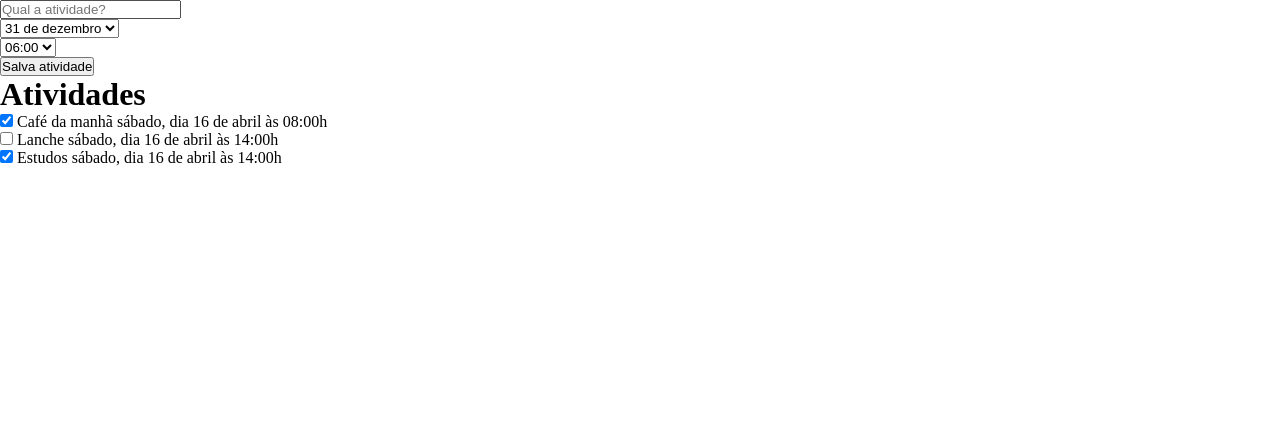
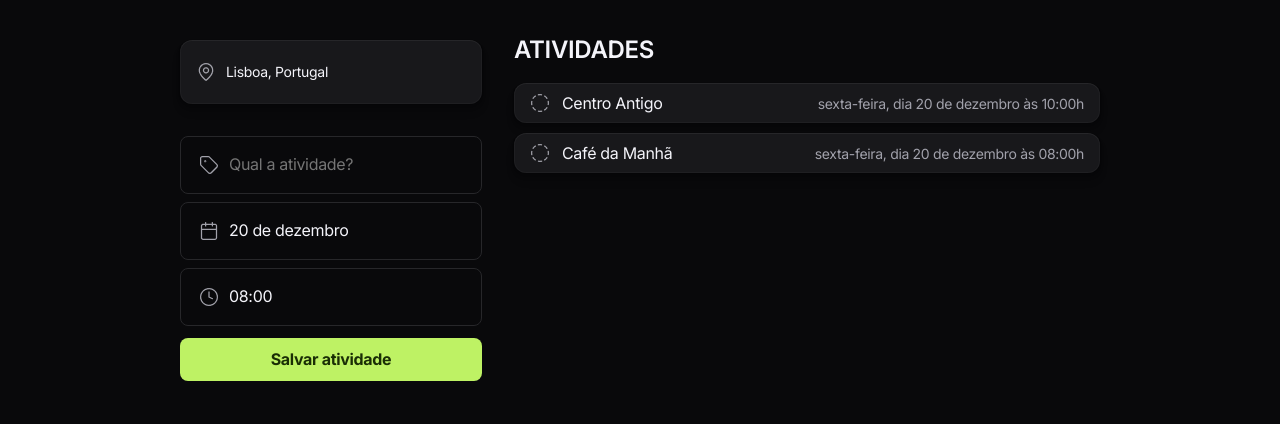
Before and after one commit to thiallymoura/app-roteiro, a plain HTML site: page index.html in a window 1280 px wide. Drawn offline with nearby package versions, Linux system fonts and the light colour scheme.

Commit message:
css + alterações no html e javascript

```diff
--- a/assets/css/style.css
+++ b/assets/css/style.css
@@ -3,3 +3,188 @@
     padding: 0;
     box-sizing: border-box;
 }
+
+body, input, select, button, option{
+    font-family: 'Inter', sans-serif;
+    background: #09090B;
+    color: #F4F4FA;
+
+    line-height: 120%;
+    letter-spacing: -0.02em;
+}
+
+
+#app{
+    padding: 40px 20px;
+    max-width: 320px;
+    margin: auto;
+}
+
+#place{
+    display: flex;
+    align-items: center;
+    gap: 10px;
+
+    padding: 22px 16px;
+
+    font-size: 14px;
+    margin-bottom: 32px;
+
+}
+
+input, select{
+    all: unset;
+}
+
+input, select, button{
+    width: 100%;
+}
+
+.fields{
+    display: grid;
+    gap: 8px;
+}
+
+.field-wrapper{
+    padding: 18px;
+    background-color: #09090B;
+    border: 1px solid #27272A;
+    border-radius: 8px;
+
+    display: flex;
+    align-items: center;
+    gap: 10px;
+}
+
+.field-wrapper:focus-within{
+    outline: 1px solid yellowgreen;
+}
+
+button{
+    margin-top: 12px;
+    padding: 12px 10px;
+    border-radius: 8px;
+    border: none;
+    background-color: #BEF264;
+
+    font-size: 16px;
+    font-weight: 700;
+    color: #1A2E05;
+
+    cursor: pointer;
+}
+
+button:hover{
+    background-color: #9CD83B;
+}
+
+.card-bg{
+   background: #18181B;
+
+    box-shadow:
+        0px 8px 8px rgba(0, 0, 0, 0.1),
+        0px 4px 4px rgba(0, 0, 0, 0.1),
+        0px 2px 2px rgba(0, 0, 0, 0.1),
+        0px 0px 0px 1px rgba(0, 0, 0, 0.1),
+        inset 0px 0px 0px 1px rgba(255, 255, 255, 0.03),
+        inset 0px 1px 0px rgba(255, 255, 255, 0.03);
+
+    border-radius: 12px;
+}
+
+main {
+    margin-top: 32px;
+}
+
+h1 {
+    text-align: center;
+    font-size: 24px;
+    font-weight: 600;
+    text-transform: uppercase;
+
+    margin-bottom: 24px;
+}
+
+section {
+    display: grid;
+    gap: 10px;
+
+}
+
+section input[type="checkbox"]{
+    height: 100%;
+    position: absolute;
+    inset: 0;
+
+}
+
+section .card-bg{
+    position: relative;
+    padding: 10px 16px;
+
+    display: flex;
+    align-items: center;
+    justify-content: space-between;
+
+}
+
+section .card-bg:has(:checked) .active,
+section .card-bg .inactive{
+    display: block;
+}
+
+section .card-bg:has(:checked) .inactive,
+section .card-bg .active{
+    display: none;
+}
+
+section .card-bg > div {
+    display: flex;
+    align-items: center;
+    gap: 12px;
+}
+
+time {
+    font-size: 14px;
+    color: #A1A1AB;
+    text-align: right;
+}
+
+time.full {
+    display: none;
+}
+
+@media (width > 1024px) {
+    #app {
+      display: flex;
+      max-width: 960px;
+      gap: 32px;
+    }
+
+    main {
+      margin-top: 0;
+      flex: 1;
+    }
+
+    h1 {
+      text-align: left;
+    }
+
+    time.full {
+      display: block;
+    }
+
+    time.short{
+        display: none;
+    }
+}
+
+section .card-bg {
+    animation: appear 300ms;
+  }
+
+@keyframes appear {
+    from {
+      opacity: 0;
+    }
+}
--- a/assets/js/scripts.js
+++ b/assets/js/scripts.js
@@ -1,5 +1,5 @@
 //biblioteca dayjs
-const formatador = (data) =>{
+const formatador = (data) => {
     return {
       dia: {
         numerico: dayjs(data).format('DD'),
@@ -9,31 +9,23 @@ const formatador = (data) =>{
         }
       },
       mes: dayjs(data).format('MMMM'),
-       hora: dayjs(data).format('HH:mm'),
-
+      hora: dayjs(data).format('HH:mm')
     }
   }
 
-
 const atividade = {
-    nome: "Café da manhã",
-    data: new Date("2022-04-16 08:00:00"), //new Date - cria uma data
-    finalizada: true
+    nome: "Centro Antigo",
+    data: new Date("2024-12-20 10:00:00"), //new Date - cria uma data
+    finalizada: false
 }
 
 let atividades = [
     atividade,
     {
-        nome: "Lanche",
-        data: new Date("2022-04-16 14:00:00"),
+        nome: "Café da Manhã",
+        data: new Date("2024-12-20 08:00:00"),
         finalizada: false
     },
-    {
-        nome: "Estudos",
-        data: new Date("2022-04-16 14:00:00"),
-        finalizada: true
-    },
-
 ]
 
 //atividades = []
@@ -56,15 +48,27 @@ const criarItemDeAtividade = (atividade) =>{
     const formatar = formatador(atividade.data);
 
     return `
+        <div class="card-bg">
+            ${input}
+
             <div>
-            ${input}
+                <img class="active" src="/assets/img/circle-check.png" alt="check">
+                <img class="inactive" src="/assets/img/circle-dashed.png" alt="inativo">
+
                 <span>${atividade.nome}</span>
-            <time>
+            </div>
+
+            <time class="short">
+                ${formatar.dia.semana.curto}.
+                ${formatar.dia.numerico} <br>
+                ${formatar.hora}
+            </time>
+
+            <time class="full">
                 ${formatar.dia.semana.longo},
                 dia ${formatar.dia.numerico}
                 de ${formatar.mes}
-                às ${formatar.hora}h
-                </time>
+                às ${formatar.hora}h </time>
         </div>
         `
 }
@@ -117,14 +121,19 @@ const salvarAtividade = (event) => {
     atualizarListaDeAtividades()
 }
 
+function limparCampo() {
+    const campoAtividade = document.querySelector('input[name="atividade"]');
+    campoAtividade.value = ' ';
+}
+
 
 const criarDiasSelecao = () => {
     const dias = [
-        "2024-12-31",
-        "2025-01-01",
-        "2025-01-02",
-        "2025-01-03",
-        "2025-01-04",
+        "2024-12-20",
+        "2024-12-21",
+        "2024-12-22",
+        "2024-12-23",
+        "2024-12-24",
     ]
 
 
@@ -149,10 +158,10 @@ criarDiasSelecao()
 const criarHorasSelecao = (i) => {
     let horasDisponiveis = ' '
 
-    for(let i = 6; i < 23; i++){
+    for(let i = 8; i < 21; i++){
         const hora = String(i).padStart(2, '0') //padStart - adiciona 0 na frente
         horasDisponiveis += `<option value="${hora}:00">${hora}:00</option>`
-        horasDisponiveis += `<option value="${hora}:30">${hora}:30</option>`
+        // horasDisponiveis += `<option value="${hora}:30">${hora}:30</option>`
 
     }
 
--- a/index.html
+++ b/index.html
@@ -5,6 +5,10 @@
     <meta charset="UTF-8">
     <meta name="viewport" content="width=device-width, initial-scale=1.0">
     <title>Roteiro de Viagem</title>
+
+    <link rel="preconnect" href="https://fonts.googleapis.com">
+    <link rel="preconnect" href="https://fonts.gstatic.com" crossorigin>
+    <link href="https://fonts.googleapis.com/css2?family=Inter:ital,opsz,wght@0,14..32,100..900;1,14..32,100..900&family=Montserrat:ital,wght@0,900;1,900&family=Open+Sans&display=swap" rel="stylesheet">
 
     <script src="https://cdn.jsdelivr.net/npm/dayjs@1/dayjs.min.js"></script>
     <script src="https://cdn.jsdelivr.net/npm/dayjs@1/locale/pt-br.js"></script>
@@ -16,37 +20,52 @@
 
 <body>
 
+    <div id="app">
         <form onsubmit="salvarAtividade(event)">
 
-        <div>
+            <div id="place" class="card-bg">
+                <img src="/assets/img/local.png" alt="local">
+
+                Lisboa, Portugal
+            </div>
+
+
+            <div class="fields">
+                <div class="field-wrapper">
+                    <img src="/assets/img/etiqueta.png" alt="etiqueta">
                     <input
-                type="text"
+                        type="text" onclick = limparCampo()
                         placeholder="Qual a atividade?"
                         name="atividade"
                         required
                     >
+
                 </div>
 
-        <div>
+                <div class="field-wrapper">
+                    <img src="/assets/img/calendar.png" alt="calendario">
                     <select name="dia">
-                <option value="2024-03-01">01 de fevereiro</option>
+                        <option value="2024-12-31">31 de Dezembro</option>
                     </select>
                 </div>
 
-        <div>
+                <div class="field-wrapper">
+                    <img src="/assets/img/relogio.png" alt="relogio">
                     <select name="hora">
                         <option value="10:30">10:30</option>
                     </select>
                 </div>
+            </div>
 
-        <button type="submit">Salva atividade</button>
-
+            <button type="submit">Salvar atividade</button>
         </form>
 
-
+        <main>
             <h1>Atividades</h1>
             <section></section>
+        </main>
+        <script src="/assets/js/scripts.js"></script>
+    </div>
 
-    <script src="/assets/js/scripts.js"></script>
 </body>
 </html>
```
Also changed, not shown: assets/img/calendar.png (added), assets/img/circle-check.png (added), assets/img/circle-dashed.png (added), assets/img/etiqueta.png (added), assets/img/local.png (added), assets/img/relogio.png (added). Lines whose indentation alone changed are shown as unchanged.
